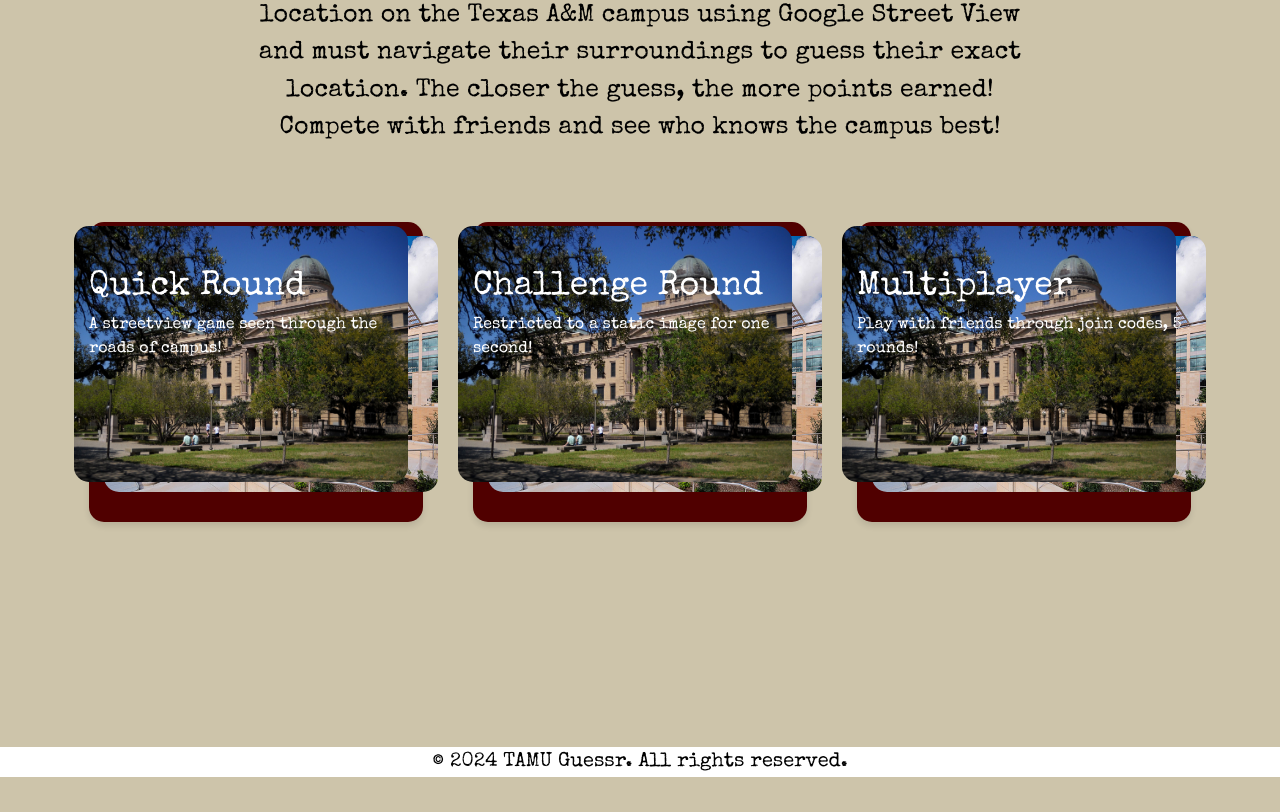
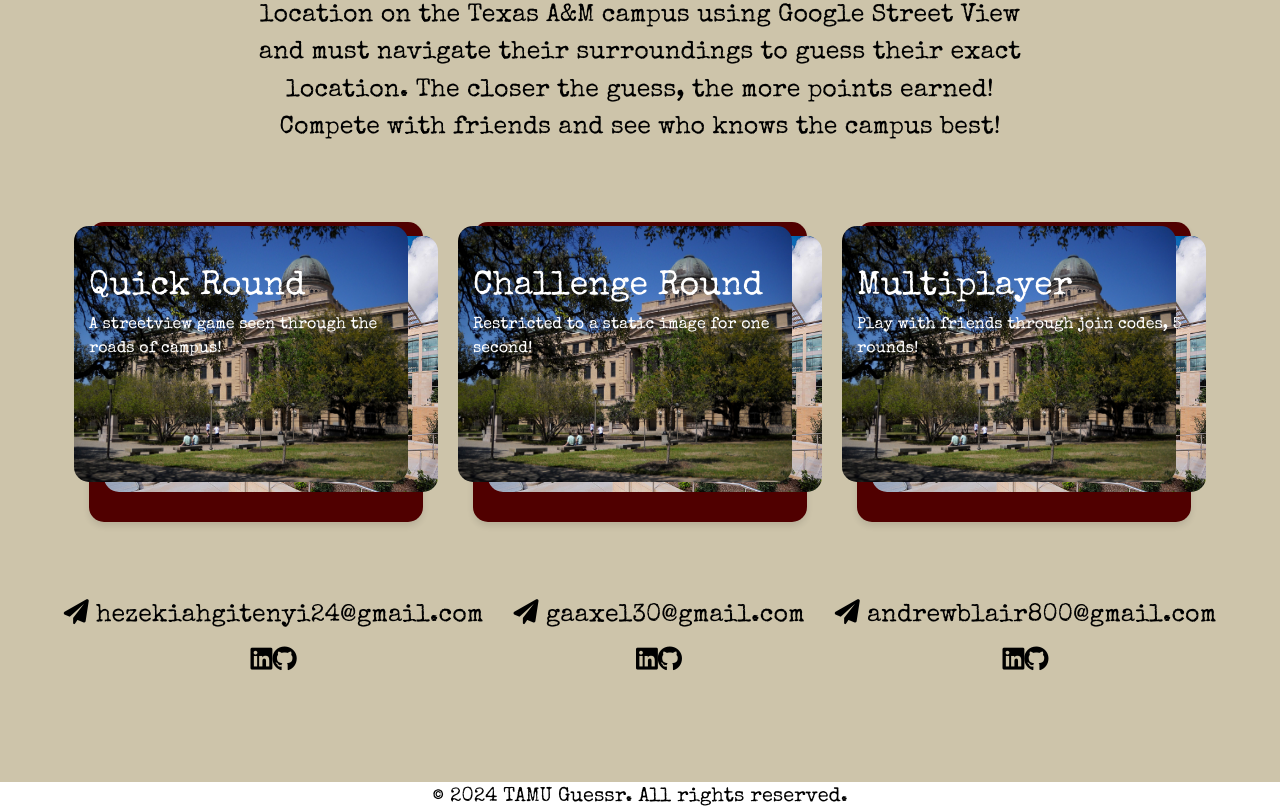
Before and after one commit to Hezxkiah/TAMU-Guessr, a Next.js app: page /home in a window 1280 px wide. Shown: the part 587-1399 px from the top of the page. Before the commit the page ends 1364 px from the top, so only its background shows below. Built offline with nearby package versions, Linux system fonts and the light colour scheme; a web font is replaced by a local one.

Commit message:
Added contact information

```diff
--- a/app/globals.css
+++ b/app/globals.css
@@ -242,10 +242,27 @@ button[type="submit"]:disabled {
     text-align: center;
     font-size: 20px;
     background-color: white;
-    margin-top: 250px;
+    margin-top: 100px;
 }
 
 /* Cards */
 #cards{
     margin-top: 50px;
 }
+
+/* Icons */
+.contact {
+  font-size: 25px;
+  text-align: center;
+  margin-top: 50px;
+
+  display: flex;            /* Activates flexbox layout */
+  justify-content: center;  /* Centers the items horizontally */
+  align-items: center;      /* Aligns items vertically */
+  gap: 30px;                /* Adds space between each item (adjust as needed) */
+  flex-wrap: wrap;
+}
+
+.social-icons {
+  margin-top: 10px;
+}
--- a/app/home/page.tsx
+++ b/app/home/page.tsx
@@ -41,6 +41,36 @@ export default function Home() {
                     </div>
                 </a>
             </div>
+            {/* Linkedins */}
+             <div className="contact">
+                <div className="contact">
+                    {/* Hezekiah */}
+                    <div className="contact-item">
+                        <p><i className="fa-solid fa-paper-plane"></i> hezekiahgitenyi24@gmail.com</p>
+                        <div className="social-icons">
+                            <a href="http://www.linkedin.com/in/hezekiah-gitenyi-927282280" target="_blank"><i className="fa-brands fa-linkedin"></i></a>
+                            <a href="https://github.com/Hezxkiah" target="_blank"><i className="fa-brands fa-github"></i></a>
+                        </div>
+                    </div>
+                    {/* Axel */}
+                    <div className="contact-item">
+                        <p><i className="fa-solid fa-paper-plane"></i> gaaxel30@gmail.com</p>
+                        <div className="social-icons">
+                            <a href="https://www.linkedin.com/in/axel-garcia-07b842352/" target="_blank"><i className="fa-brands fa-linkedin"></i></a>
+                            <a href="https://github.com/itsoporo" target="_blank"><i className="fa-brands fa-github"></i></a>
+                        </div>
+                    </div>
+                    {/* Andrew */}
+                    <div className="contact-item">
+                        <p><i className="fa-solid fa-paper-plane"></i> andrewblair800@gmail.com</p>
+                        <div className="social-icons">
+                            <a href="https://www.linkedin.com/in/andrew-blair-43344438b/" target="_blank"><i className="fa-brands fa-linkedin"></i></a>
+                            <a href="https://github.com/andrewblair390" target="_blank"><i className="fa-brands fa-github"></i></a>
+                        </div>
+                    </div>
+
+                </div>
+             </div>
             {/* Footer */}
             <div className="footer">
                 <p className="special-elite-regular">© 2024 TAMU Guessr. All rights reserved.</p>
--- a/app/layout.tsx
+++ b/app/layout.tsx
@@ -28,6 +28,7 @@ export default function RootLayout({
         <link rel="preconnect" href="https://fonts.googleapis.com" />
         <link rel="preconnect" href="https://fonts.gstatic.com" crossOrigin="anonymous" />
         <link href="https://fonts.googleapis.com/css2?family=Funnel+Sans:ital,wght@0,300..800;1,300..800&family=Sono:wght@200..800&family=Special+Elite&display=swap" rel="stylesheet" />
+        <link rel="stylesheet" href="https://cdnjs.cloudflare.com/ajax/libs/font-awesome/6.0.0-beta3/css/all.min.css"></link>
       </head>
       <body
         className="special-elite-regular"
```
